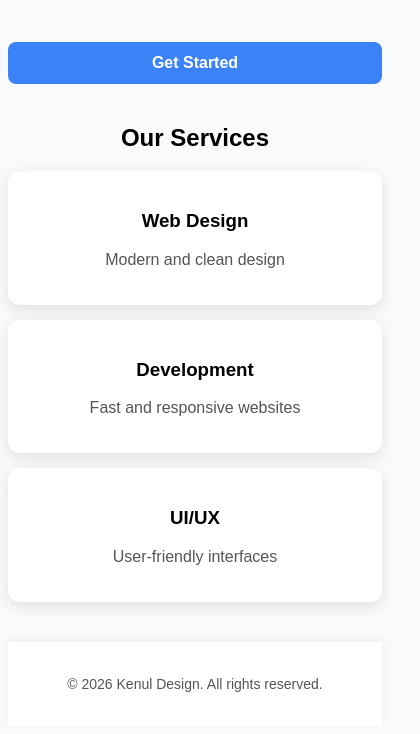
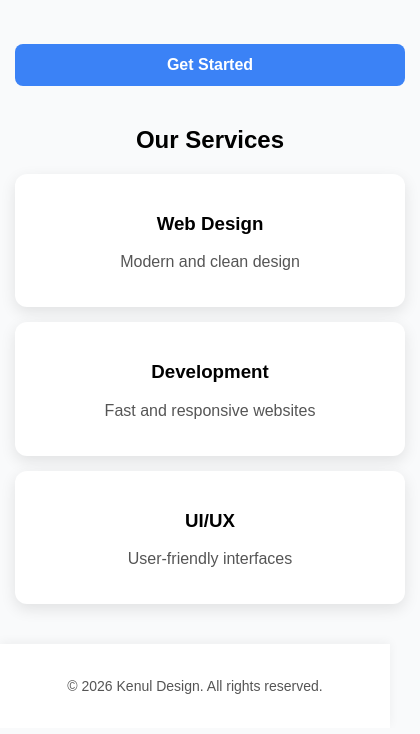
Before and after one commit to kenulbarza-bit/my-website, a plain HTML site: page index.html in a window 390 px wide. Shown: the part 479-1213 px from the top of the page, 420 px wide, since content can reach past the window. Drawn offline with Linux system fonts and the light colour scheme.

Commit message:
Update index.html
fix mobile design

```diff
--- a/index.html
+++ b/index.html
@@ -6,14 +6,16 @@
 
     <style>
                                 body {
-                                    background: #f9fafb;
+  margin: 0;
+  background: #F9FAFB;
   font-family: Arial, sans-serif;
 }
 
 .container {
-                                    max-width: 400px;
+  width: 100%;
   margin: 0 auto;
   text-align: center;
+  padding: 0 15px;
 }
 
 img {
@@ -27,10 +29,17 @@
   margin: 20px auto;
   padding: 12px;
   width: 100%;
-                                    background: #3b82f6;
+  background: #3B82F6;
   color: white;
   border: none;
   border-radius: 8px;
+  cursor: pointer;
+  font-size: 16px;
+  font-weight: bold;
+}
+
+button:hover {
+  background: #2563EB;
 }
 
 .card {
@@ -38,10 +47,13 @@
   padding: 20px;
   margin: 15px 0;
   border-radius: 12px;
-                                    box-shadow: 0 5px 15px rgba(0, 0, 0, 0.1);
+  box-shadow: 0 5px 15px rgba(0,0,0,0.1);
+  transition: 0.3s;
 }
-                                  {
-                                font-family: Arial, sans-serif;
+
+.card:hover {
+  transform: translateY(-8px);
+  box-shadow: 0 10px 25px rgba(0,0,0,0.15);
 }
 
 h1 {
@@ -52,26 +64,11 @@
 p {
   color: #555;
 }
-                              .card {
-                            transition: 0.3s;
-                          }
 
-                          .card:hover {
-                            transform: translateY(-8px);
-                            box-shadow: 0 10px 25px rgba(0,0,0,0.15);
-                          }
-                          button {
-                        cursor: pointer;
-                        font-size: 16px;
-                        font-weight: bold;
-                      }
-
-                      button:hover {
-                        background: #2563EB;
-                      }
 h2 {
   margin-top: 40px;
 }
+
 .navbar {
   background: white;
   padding: 15px;
@@ -79,14 +76,13 @@
   font-weight: bold;
   box-shadow: 0 2px 10px rgba(0,0,0,0.1);
 }
+
 .footer {
   text-align: center;
   padding: 20px;
   margin-top: 40px;
   color: #777;
   font-size: 14px;
-          }
-           .footer {
   background: #fff;
   box-shadow: 0 -2px 10px rgba(0,0,0,0.05);
 }
```
Lines whose indentation alone changed are shown as unchanged.
